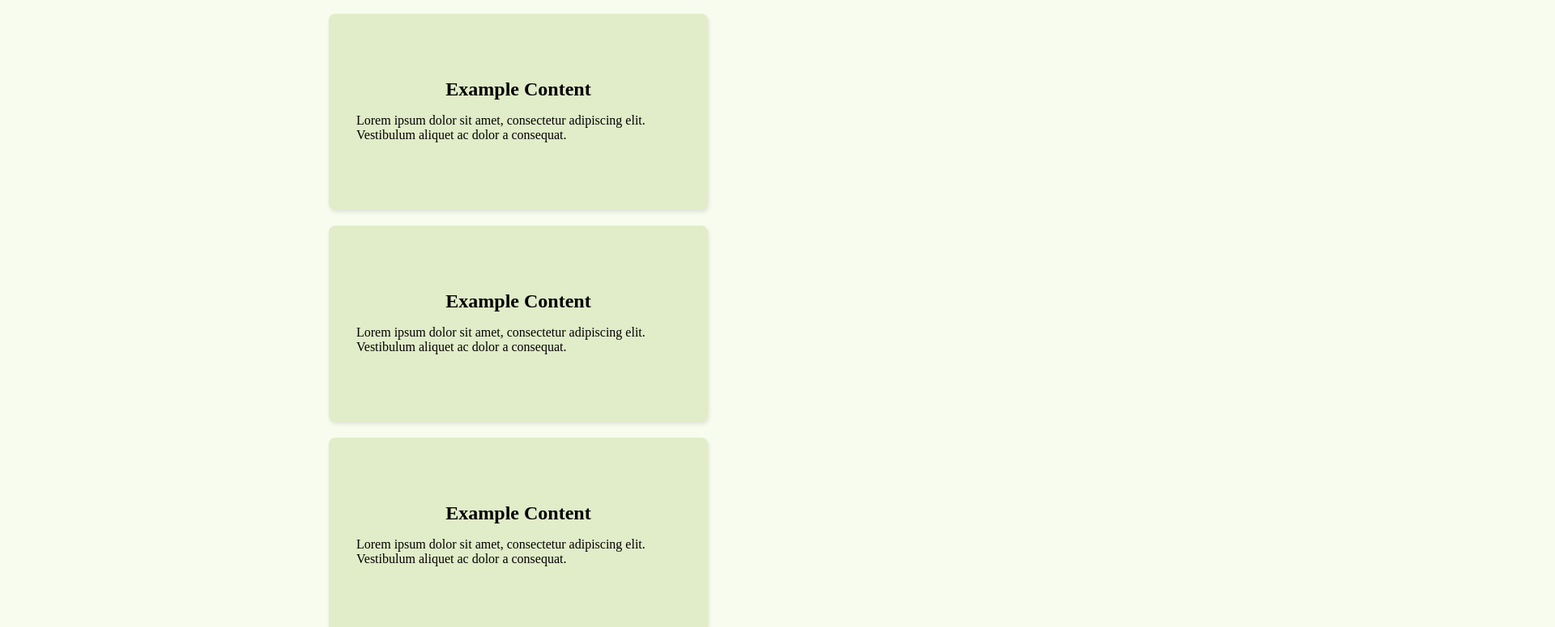
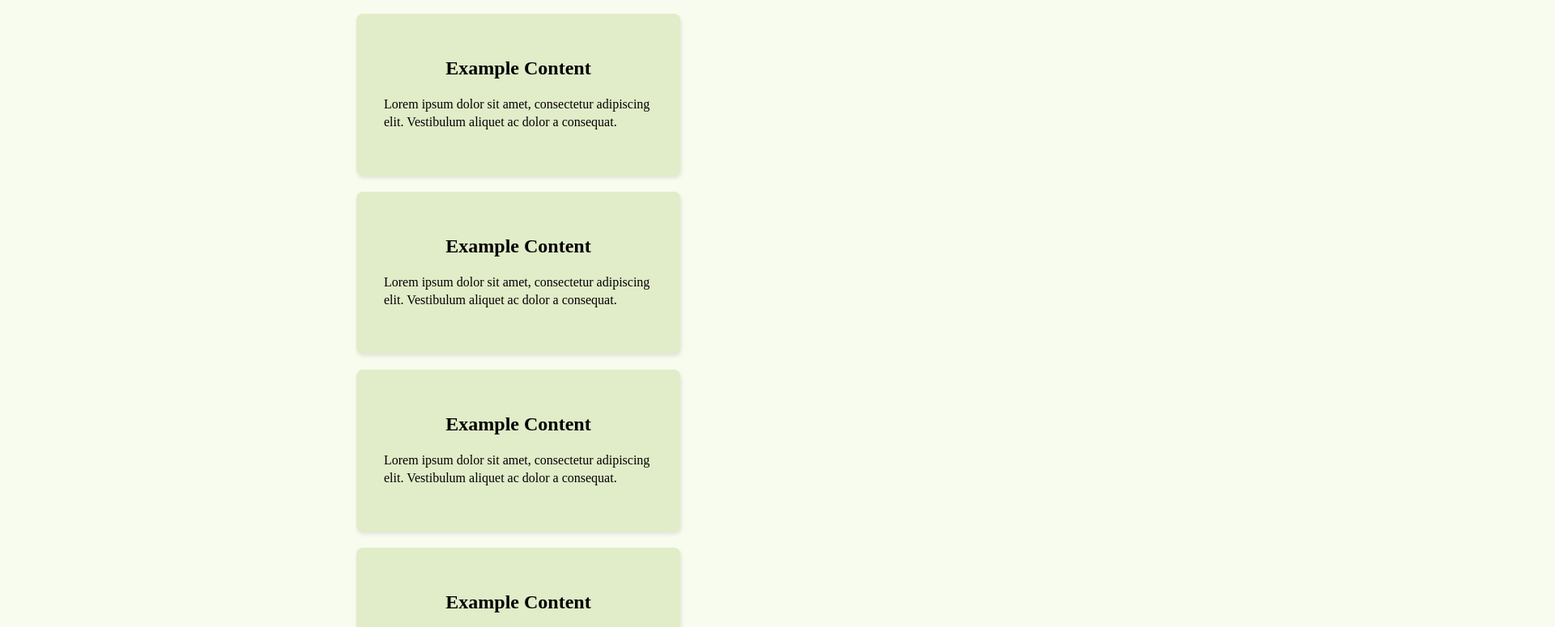
Before and after one commit to Cihlova/HTML-CSS-JS-Mini-Projects, a plain HTML site: page Scroll Animation/index.html in a window 1280 px wide. Shown: the part 95-870 px from the top of the page at 81% size, 1920 px wide, since content can reach past the window. Drawn offline with Linux system fonts and the light colour scheme.

Commit message:
Update Scroll Animation styles.css

```diff
--- a/Scroll Animation/styles.css
+++ b/Scroll Animation/styles.css
@@ -1,5 +1,13 @@
+
+* {
+  box-sizing: border-box;
+}
 
 body {
+  font-weight: normal;
+  color: #000000;
+  line-height: 1.4;
+  margin: 0;
   display: flex;
   flex-direction: column;
   align-items: center;
```
